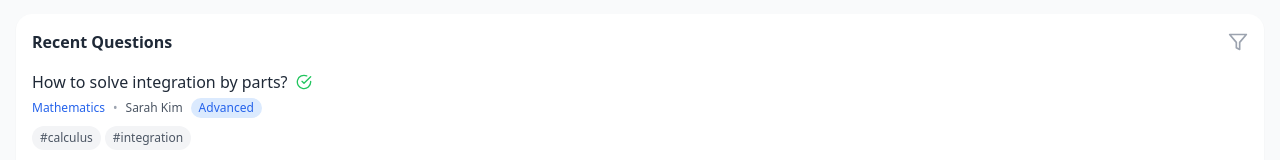
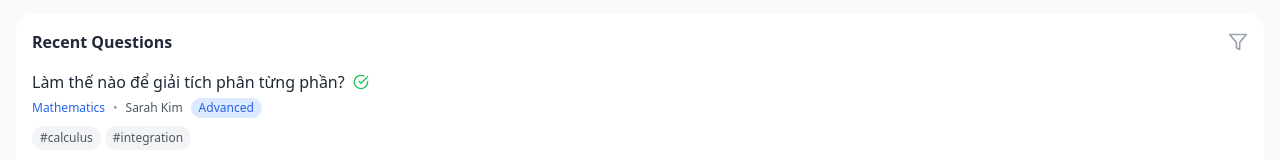
Before and after one commit to anhhuynhhoang1910/nhom6tiengviet, a React (Vite) app: page / in a window 1280 px wide. Both pictures are taken after a click on the button "Community". Shown: the part 356-516 px from the top of the page. Built offline with nearby package versions, Linux system fonts and the light colour scheme.

Commit message:
Update CommunityScreen.tsx

```diff
--- a/src/components/CommunityScreen.tsx
+++ b/src/components/CommunityScreen.tsx
@@ -5,7 +5,7 @@ export const CommunityScreen: React.FC = () => {
   const questions = [
     {
       id: 1,
-      title: 'How to solve integration by parts?',
+      title: 'Làm thế nào để giải tích phân từng phần?',
       subject: 'Mathematics',
       author: 'Sarah Kim',
       authorLevel: 'Advanced',
```
